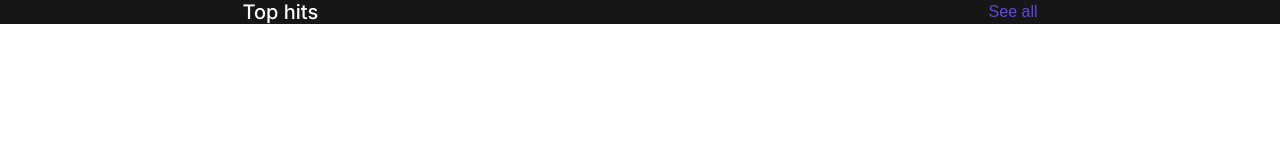
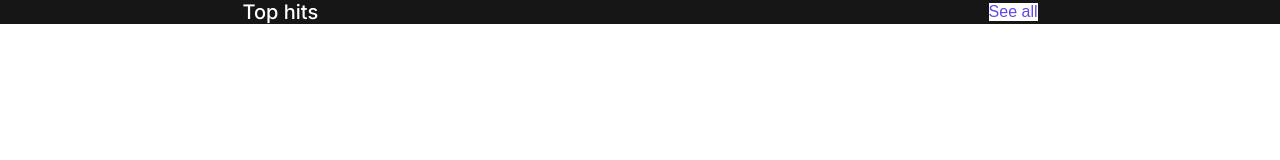
Before and after one commit to blueibell3/vibe-front, a Next.js app: page / in a window 1280 px wide. Shown: the top 160 px of the page. Built offline with nearby package versions, Linux system fonts and the light colour scheme.

Commit message:
text button css changes

```diff
--- a/app/Components/TextButton/TextButton.module.scss
+++ b/app/Components/TextButton/TextButton.module.scss
@@ -2,7 +2,7 @@
 
 .fill {
     display: inline-flex;
-    padding: 14px ;
+    padding: 14px;
     justify-content: center;
     align-items: center;
     border-radius: 16px;
@@ -10,6 +10,7 @@
     cursor: pointer;
     color: $white;
     border: none;
+    width: 252px;
 }
 
 .fill:hover {
@@ -17,7 +18,7 @@
 }
 
 .text {
-    background-color: $grayColor;
+    background-color: white;
     color: $primayColor;
     font-size: 16px;
     font-style: normal;
@@ -29,7 +30,18 @@
 }
 
 @media screen and (max-width:768px) {
+
     .text {
         font-size: 14px;
     }
+
+
 }
+
+@media screen and (max-width:599px) {
+    .fill {
+        width: 107px;
+        padding: 8px 12px;
+
+    }
+}
```
